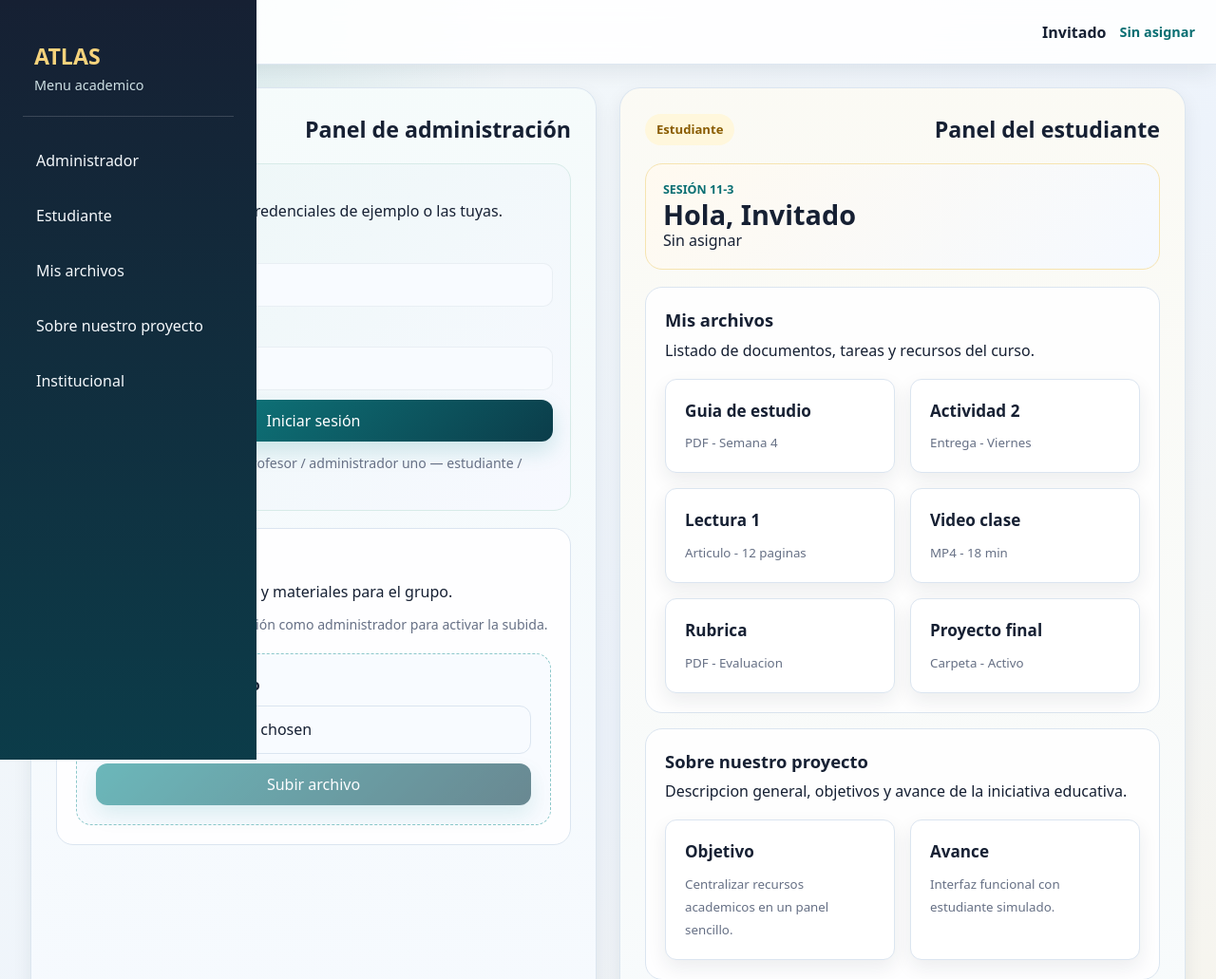
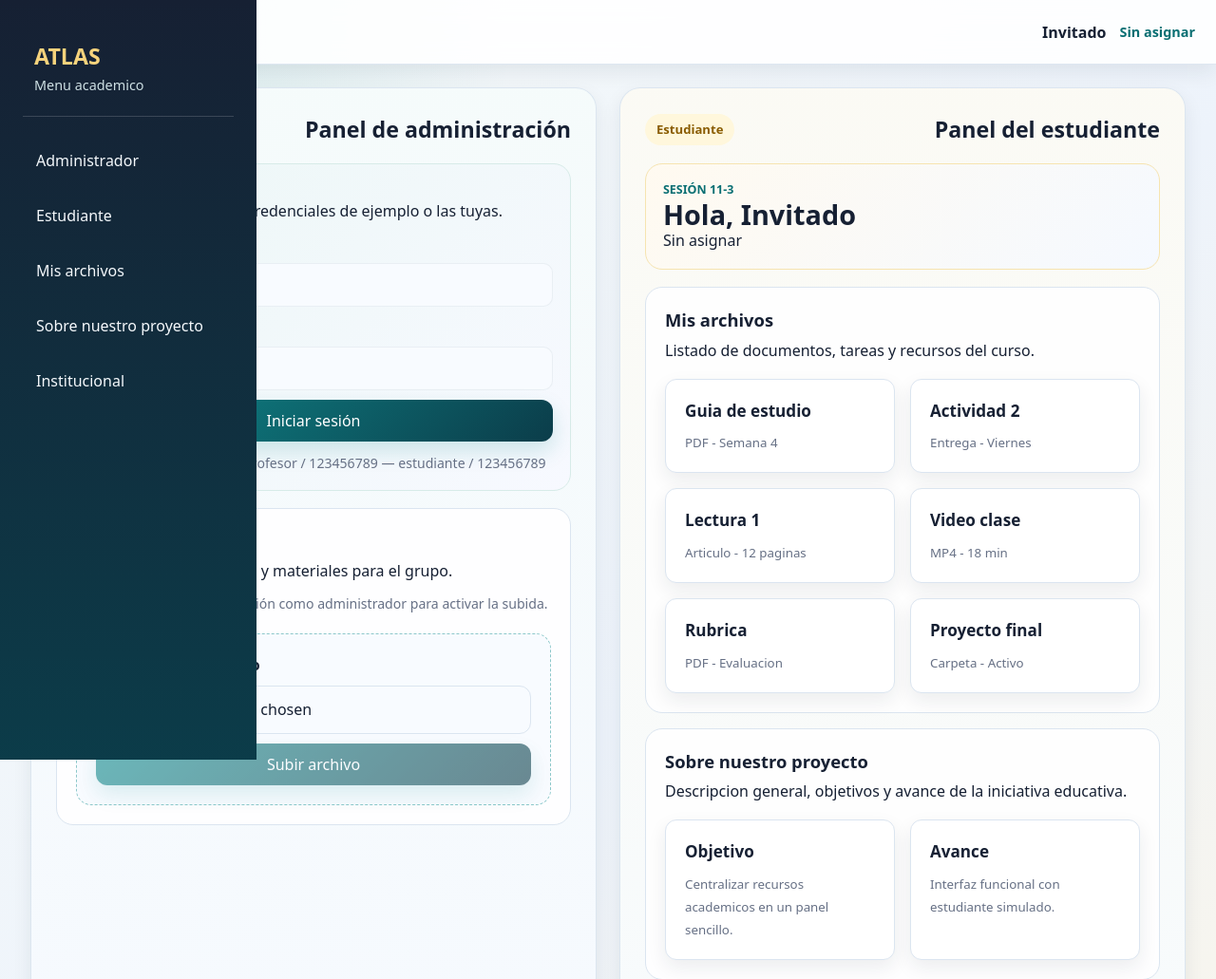
Before and after one commit to DylanRamirezV/atlas, a FastAPI app: page /inicio in a window 1280 px wide. Shown: the top 1031 px of the page at 95% size. Run offline with FastAPI, Linux system fonts and the light colour scheme.

Commit message:
Actualizar contraseñas de ejemplo a 123456789 en cliente y notas

```diff
--- a/static/admin-login.js
+++ b/static/admin-login.js
@@ -1,8 +1,8 @@
 (function(){
   // Credenciales de ejemplo (solo cliente)
   const USERS = {
-    profesor: { role: 'admin', password: 'administrador uno', displayName: 'Profesor' },
-    estudiante: { role: 'student', password: 'once tres', displayName: 'Estudiante' }
+    profesor: { role: 'admin', password: '123456789', displayName: 'Profesor' },
+    estudiante: { role: 'student', password: '123456789', displayName: 'Estudiante' }
   };
 
   function $(sel){ return document.querySelector(sel); }
--- a/templates/pages/dashboard.html
+++ b/templates/pages/dashboard.html
@@ -28,7 +28,7 @@
           <button type="submit">Iniciar sesión</button>
         </form>
 
-        <p class="muted-note"><strong>Credenciales de ejemplo</strong>: profesor / administrador uno — estudiante / once tres</p>
+        <p class="muted-note"><strong>Credenciales de ejemplo</strong>: profesor / 123456789 — estudiante / 123456789</p>
       </div>
 
       <section id="subir" class="admin-upload-panel">
--- a/templates/pages/login.html
+++ b/templates/pages/login.html
@@ -34,8 +34,8 @@
       <ol>
         <li>Escribe el numero de identificacion dado por la plataforma.</li>
         <li>Ingresa tu contrasena academica.</li>
-        <li>Para esta simulacion usa: 123456789 y ejemplo1.</li>
-        <li>Como profesor usa: 987654321 y profesor1.</li>
+        <li>Para esta simulacion usa: 123456789 y 123456789.</li>
+        <li>Como profesor usa: 123456789 y 123456789.</li>
         <li>Presiona Entrar a ATLAS para abrir tu panel.</li>
       </ol>
     </details>
```
